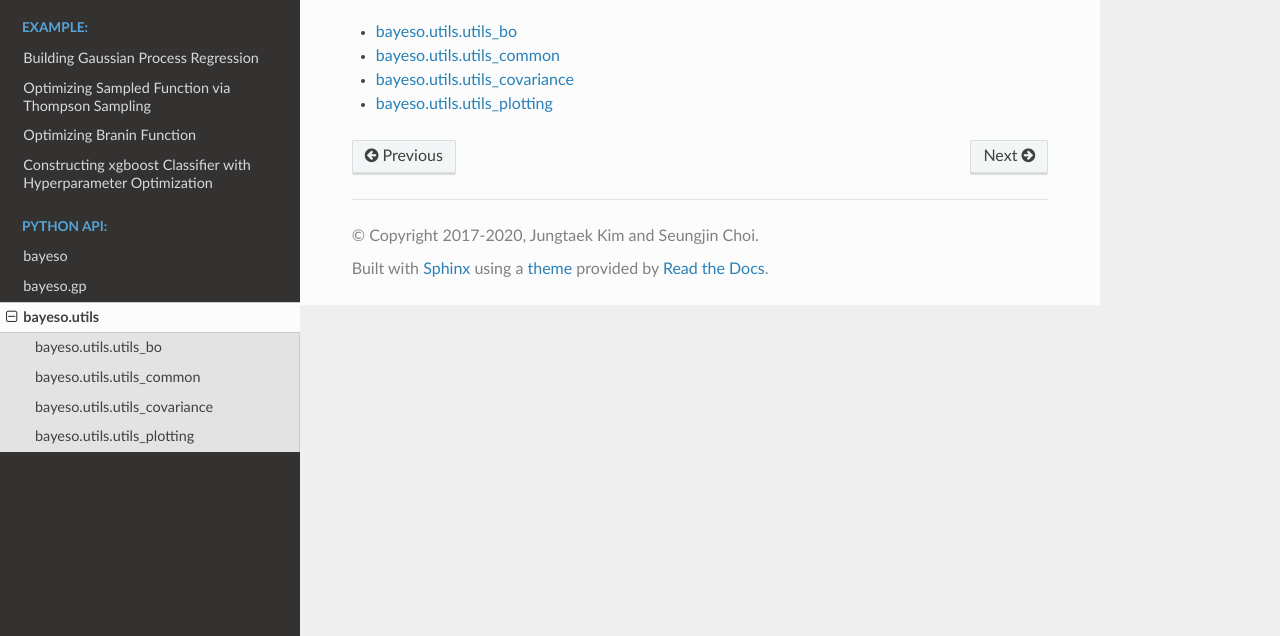
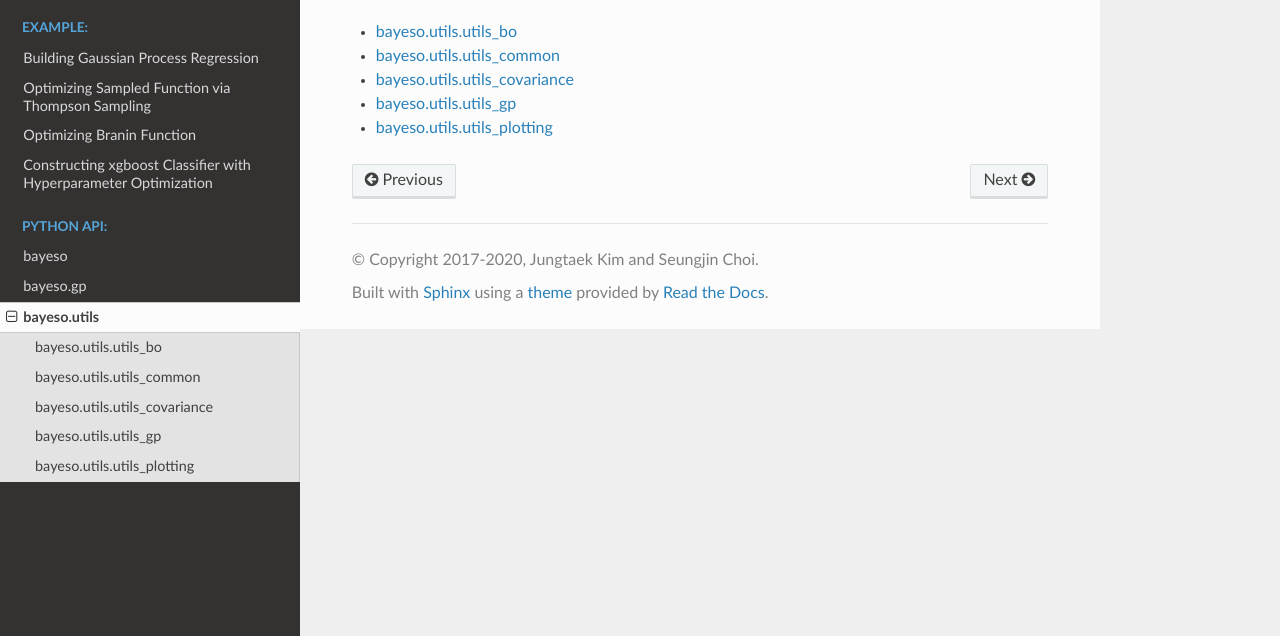
Before and after one commit to jungtaekkim/bayeso, a Sphinx documentation site: the page built from docs/python_api/bayeso.utils.rst, in a window 1280 px wide, cut to the strip 264-900 px from the top of the page. Built offline with Sphinx 7.4.7 and the Read the Docs theme 2.0.0, drawn with Linux system fonts in a browser that asks for light colours.

Commit message:
UPDATE: docs for utils_gp

```diff
--- a/docs/python_api/bayeso.utils.rst
+++ b/docs/python_api/bayeso.utils.rst
@@ -12,4 +12,5 @@ bayeso.utils
    bayeso.utils.utils_bo
    bayeso.utils.utils_common
    bayeso.utils.utils_covariance
+   bayeso.utils.utils_gp
    bayeso.utils.utils_plotting
--- /dev/null
+++ b/docs/python_api/bayeso.utils.utils_gp.rst
@@ -0,0 +1,8 @@
+bayeso.utils.utils\_gp
+======================
+
+.. automodule:: bayeso.utils.utils_gp
+   :members:
+   :private-members:
+   :undoc-members:
+   :show-inheritance:
```
